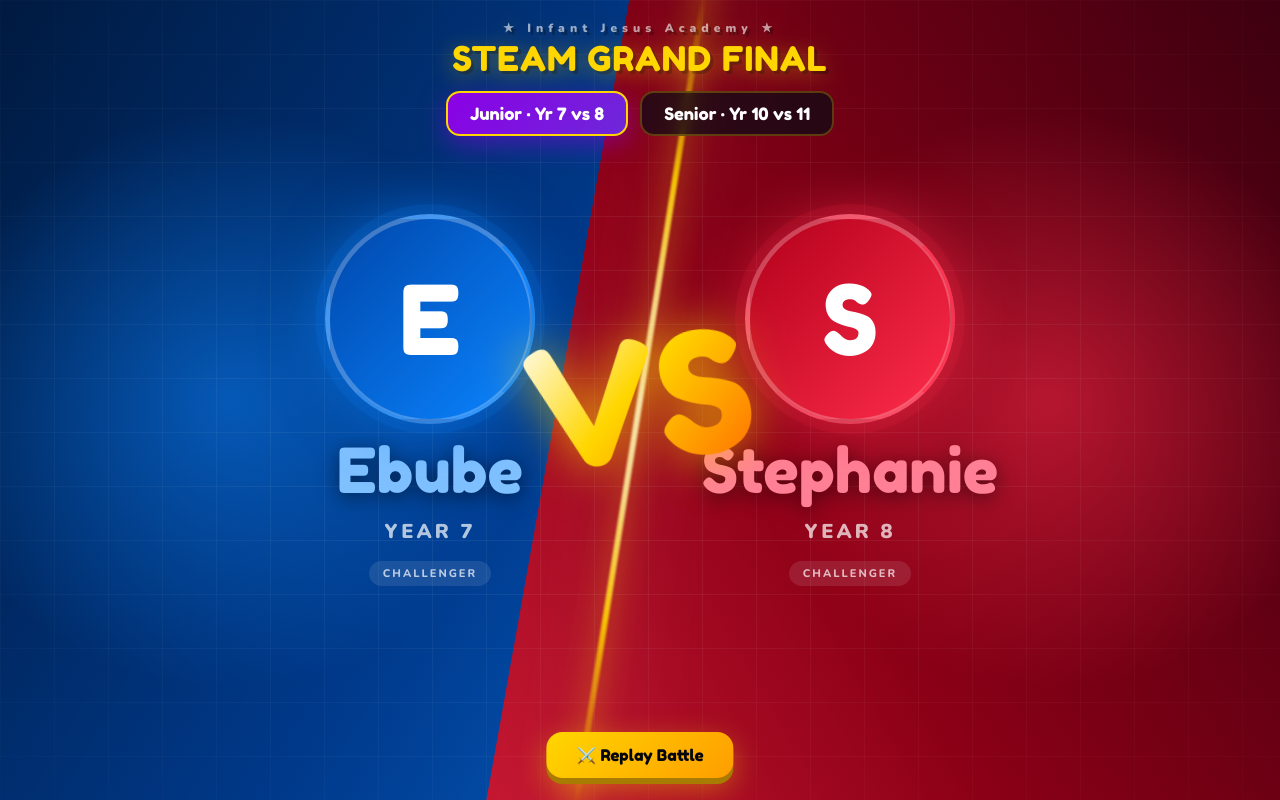
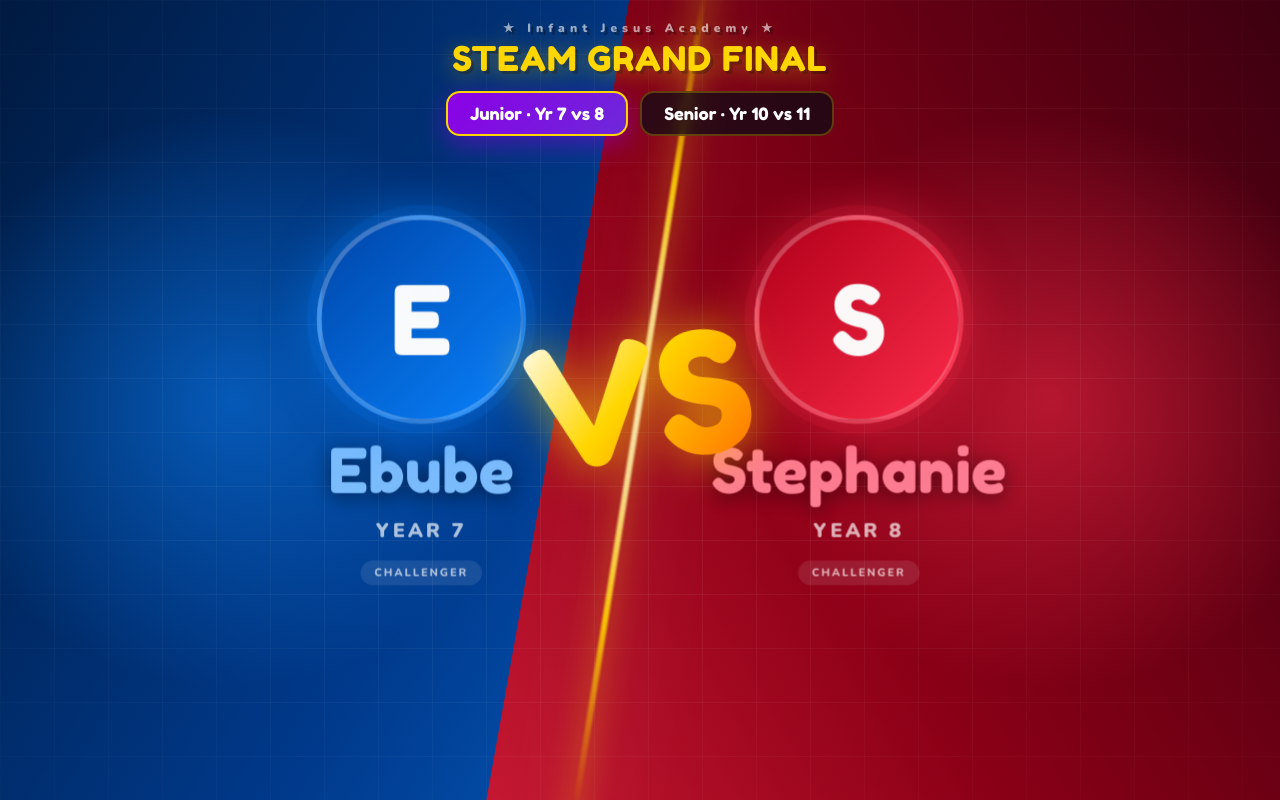
Before and after one commit to dmathstuition/ija-quiz-roster.html, a plain HTML site: page index.html in a window 1280 px wide. Drawn offline with nearby package versions, Linux system fonts and the light colour scheme.

Commit message:
Add exit animations and modify replay button

```diff
--- a/index.html
+++ b/index.html
@@ -39,6 +39,12 @@
 .fighter.in.right{animation:inR .7s cubic-bezier(.18,.89,.32,1.1) forwards}
 @keyframes inL{0%{opacity:0;transform:translateX(-120%) scale(.8)}100%{opacity:1;transform:translateX(0) scale(1)}}
 @keyframes inR{0%{opacity:0;transform:translateX(120%) scale(.8)}100%{opacity:1;transform:translateX(0) scale(1)}}
+@keyframes outL{0%{opacity:1;transform:translateX(0) scale(1)}100%{opacity:0;transform:translateX(-80%) scale(.85)}}
+@keyframes outR{0%{opacity:1;transform:translateX(0) scale(1)}100%{opacity:0;transform:translateX(80%) scale(.85)}}
+@keyframes outVS{0%{opacity:1;transform:scale(1) rotate(-7deg)}100%{opacity:0;transform:scale(2.5) rotate(12deg)}}
+.fighter.out.left{animation:outL .8s ease-in forwards}
+.fighter.out.right{animation:outR .8s ease-in forwards}
+.vs.out{animation:outVS .8s ease-in forwards}
 
 .avatar{width:clamp(120px,18vw,210px);height:clamp(120px,18vw,210px);border-radius:50%;display:flex;align-items:center;justify-content:center;font-family:'Fredoka One',cursive;font-size:clamp(48px,8vw,96px);color:#fff;position:relative;border:5px solid rgba(255,255,255,.25)}
 .fighter.left .avatar{background:linear-gradient(135deg,var(--blue-dark),var(--blue));box-shadow:0 0 0 10px rgba(10,132,255,.12),0 0 60px rgba(10,132,255,.6)}
@@ -67,9 +73,7 @@
 @keyframes flash{0%{opacity:0}15%{opacity:.55}100%{opacity:0}}
 
 /* ── REPLAY ── */
-.replay{position:fixed;bottom:22px;left:50%;transform:translateX(-50%);z-index:40;font-family:'Fredoka One',cursive;font-size:16px;color:#05060c;background:linear-gradient(135deg,var(--yellow),#ff9d00);border:none;border-radius:16px;padding:13px 30px;cursor:pointer;box-shadow:0 6px 0 #a87c00,0 10px 30px rgba(255,214,0,.4);transition:transform .15s}
-.replay:hover{transform:translateX(-50%) translateY(-2px)}
-.replay:active{transform:translateX(-50%) translateY(2px);box-shadow:0 3px 0 #a87c00}
+
 
 @media(max-width:760px){
   .stage{flex-direction:column;gap:0}
@@ -113,7 +117,7 @@
   </div>
 </div>
 
-<button class="replay" onclick="runBattle(true)">⚔️ Replay Battle</button>
+
 
 <script>
 var BATTLES = {
@@ -178,14 +182,16 @@
   }
 }
 
+var _loopTimer=null;
 function runBattle(withSound){
+  if(_loopTimer){clearTimeout(_loopTimer);_loopTimer=null;}
   var fL=document.getElementById('fL'),fR=document.getElementById('fR'),vs=document.getElementById('vs'),
       shock=document.getElementById('shock'),flash=document.getElementById('flash'),stage=document.getElementById('stage');
   /* reset */
-  fL.classList.remove('in');fR.classList.remove('in');vs.classList.remove('in');
+  fL.classList.remove('in','out');fR.classList.remove('in','out');vs.classList.remove('in','out');
   shock.classList.remove('go');flash.classList.remove('go');stage.classList.remove('shake');
   void fL.offsetWidth; /* force reflow to restart animations */
-  /* fire */
+  /* fire slam-in */
   fL.classList.add('in');fR.classList.add('in');vs.classList.add('in');
   shock.classList.add('go');flash.classList.add('go');
   if(withSound){ try{ if(ax()&&ax().state==='suspended')ax().resume(); whoosh(); }catch(e){} }
@@ -194,11 +200,19 @@
     burstSparks();
     if(withSound){ try{ boom(); }catch(e){} }
   }, 580);
+  /* hold 4s, then fade out, then restart */
+  _loopTimer=setTimeout(function(){
+    fL.classList.add('out');fR.classList.add('out');vs.classList.add('out');
+    _loopTimer=setTimeout(function(){ runBattle(withSound); }, 1200);
+  }, 5000);
 }
 
 renderCats();
 applyFighters();
-runBattle(false);   /* first run silent (autoplay blocked); Replay/tab = with sound */
+/* First run silent (browser blocks autoplay audio until user gesture).
+   Once user clicks a tab, sound activates and persists through the loop. */
+runBattle(false);
+document.addEventListener('click',function _unlk(){ runBattle(true); document.removeEventListener('click',_unlk); },{once:true});
 </script>
 </body>
 </html>
```
